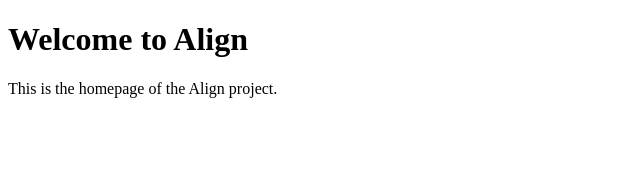
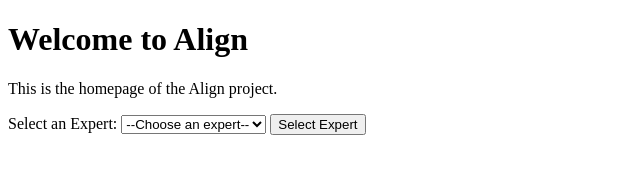
Before and after one commit to GetDialedin/align-project, a plain HTML site: page index.html in a window 1280 px wide. Shown: the whole page, without its empty margins (0-640 px from the left). Drawn offline with Linux system fonts and the light colour scheme.

Commit message:
Update index.htmll

```diff
--- a/index.html
+++ b/index.html
@@ -1,4 +1,7 @@
 <!DOCTYPE html>
+<html lang="en">
+<head>
+    <!DOCTYPE html>
 <html lang="en">
 <head>
     <meta charset="UTF-8">
@@ -8,5 +11,16 @@
 <body>
     <h1>Welcome to Align</h1>
     <p>This is the homepage of the Align project.</p>
+    <div>
+        <label for="experts">Select an Expert:</label>
+        <select id="experts">
+            <option value="">--Choose an expert--</option>
+            <option value="Dr. Peter Mackay">Dr. Peter Mackay</option>
+            <option value="Mitch Mackay">Mitch Mackay</option>
+            <option value="Christina Sirmons">Christina Sirmons</option>
+        </select>
+        <button onclick="selectExpert()">Select Expert</button>
+    </div>
+    <script src="script.js"></script>
 </body>
 </html>
```
